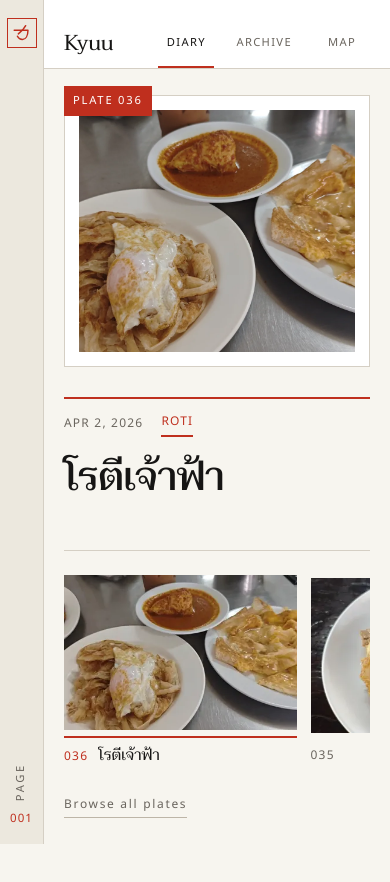
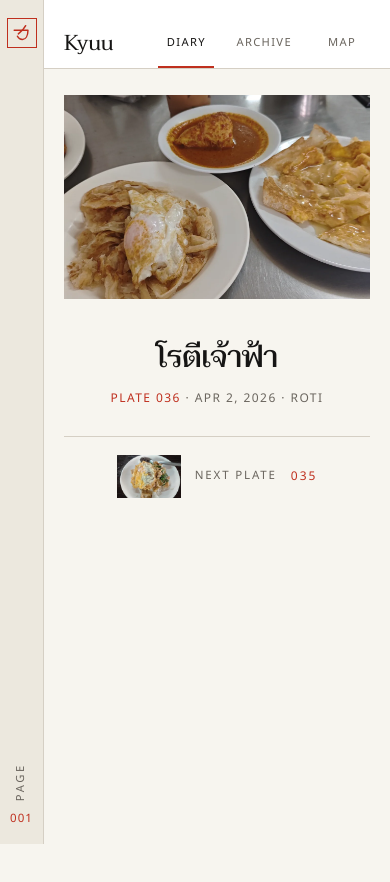
Before and after one commit to 8818x/kyuu, a plain HTML site: page index.html in a window 390 px wide. After the commit the page ends 844 px from the top, so only its background shows below. Drawn offline with nearby package versions, Linux system fonts and the light colour scheme.

Commit message:
Redesign diary as editorial 70/30 split with next-plate preview

```diff
--- a/app.js
+++ b/app.js
@@ -36,8 +36,7 @@ let markers = new Map();
 let selectedShopKey = null;
 let sheetTrigger = null;
 let popupTrigger = null;
-let pendingReveal = false;
-let revealedId = null;
+let renderedPlateId = null;
 let archiveReturn = null;
 
 const $ = (id) => document.getElementById(id);
@@ -50,7 +49,6 @@ const archiveCount = $("archive-count");
 const archiveBack = $("archive-back");
 const mapPanel = $("map-panel");
 const featuredBox = $("featured");
-const stripBox = $("strip");
 const shopItemsBox = $("shop-items");
 const mapCount = $("map-count");
 const statusEl = $("status");
@@ -167,49 +165,14 @@ function announce(text) {
   statusEl.textContent = text;
 }
 
-function currentThread() {
-  return stripBox.querySelector(".thread");
-}
-
-function scrollThreadTo(thread, left, smooth) {
-  const max = Math.max(0, thread.scrollWidth - thread.clientWidth);
-  const target = Math.max(0, Math.min(left, max));
-  const behavior = smooth && !prefersReducedMotion() ? "smooth" : "instant";
-  try { thread.scrollTo({ left: target, behavior }); }
-  catch (e) { thread.scrollLeft = target; }
-}
-
-function centerThumb(el, smooth = false) {
-  const thread = currentThread();
-  if (!thread || !el) return;
-  const threadRect = thread.getBoundingClientRect();
-  const elRect = el.getBoundingClientRect();
-  const offset = elRect.left - threadRect.left;
-  scrollThreadTo(thread, thread.scrollLeft + offset - (thread.clientWidth - elRect.width) / 2, smooth);
-}
-
-function ensureVisible(el, smooth = false) {
-  const thread = currentThread();
-  if (!thread || !el) return;
-  const threadRect = thread.getBoundingClientRect();
-  const elRect = el.getBoundingClientRect();
-  const inset = Math.min(48, thread.clientWidth * 0.12);
-  if (elRect.left >= threadRect.left + inset && elRect.right <= threadRect.right - inset) return;
-  centerThumb(el, smooth);
-}
-
 function selectPlate(id, keepFocus = true) {
   if (id === selectedPlateId) return;
-  const item = visibleEntries().find((x) => entryId(x.entry, x.index) === id);
+  const item = diaryList().find((x) => entryId(x.entry, x.index) === id);
   if (!item) return;
   selectedPlateId = id;
   setLast(id);
-  pendingReveal = true;
   renderDiary();
   announce("Plate " + plateNumber(item.entry) + ", " + (item.entry.shop || "untitled"));
-  if (!keepFocus) return;
-  const next = stripBox.querySelector('.print-thumb[data-id="' + CSS.escape(id) + '"]');
-  if (next) next.focus({ preventScroll: true });
 }
 
 function makeStamp(entry) {
@@ -305,146 +268,132 @@ function emptyState(message, actionLabel, onAction) {
 
 /* ---------- Diary ---------- */
 
-function makeFeatured(item) {
+function makeFeatured(item, list, isEntering) {
   const { entry, index } = item;
   const id = entryId(entry, index);
   const photos = photosOf(entry);
   const el = document.createElement("article");
-  el.className = "feature";
+  el.className = "feature" + (isEntering ? " is-entering" : "");
   el.dataset.id = id;
 
+  const media = document.createElement("figure");
+  media.className = "plate";
   if (photos.length) {
-    const media = document.createElement("div");
-    media.className = "plate";
     const img = document.createElement("img");
     img.className = "plate-photo";
     img.src = displaySrc(entry);
     img.alt = entry.shop ? "Photograph from " + entry.shop : "";
     img.loading = "eager";
     img.decoding = "async";
-    const label = document.createElement("span");
-    label.className = "plate-label";
-    label.textContent = "PLATE " + plateNumber(entry);
     img.onerror = () => {
       media.classList.add("is-missing");
-      img.style.visibility = "hidden";
-      label.textContent = "PLATE " + plateNumber(entry) + " — PHOTO UNAVAILABLE";
+      img.hidden = true;
     };
-    media.append(img, label);
-    el.appendChild(media);
+    media.appendChild(img);
+  } else {
+    media.classList.add("is-missing");
   }
+  media.appendChild(makeMissingLabel(entry));
 
-  const body = document.createElement("div");
-  body.className = "feature-body";
-  const marks = document.createElement("div");
-  marks.className = "marks";
-  marks.append(makeDateStamp(entry.date), makeStamp(entry));
+  const col = document.createElement("div");
+  col.className = "plate-side";
 
+  const head = document.createElement("div");
+  head.className = "plate-head";
   const title = document.createElement("h1");
   title.className = "shop-name";
   title.lang = "th";
   title.textContent = entry.shop || "Untitled";
+  const meta = document.createElement("p");
+  meta.className = "plate-meta";
+  const no = document.createElement("span");
+  no.className = "plate-no";
+  no.textContent = "PLATE " + plateNumber(entry);
+  meta.appendChild(no);
+  const bits = [formatDate(entry.date), dishLabel(typesOf(entry))].filter(Boolean);
+  if (bits.length) {
+    const rest = document.createElement("span");
+    rest.textContent = " · " + bits.join(" · ");
+    meta.appendChild(rest);
+  }
+  head.append(title, meta);
+  appendNote(head, entry);
 
-  body.append(marks, title);
-  appendNote(body, entry);
-  el.appendChild(body);
+  col.append(head, makeNextPlate(list, item));
+  el.append(media, col);
   return el;
 }
 
-function makeThumb(item, isCurrent) {
-  const { entry, index } = item;
-  const id = entryId(entry, index);
-  const photos = photosOf(entry);
-  const el = document.createElement("button");
-  el.className = "print-thumb" + (isCurrent ? " is-current" : "");
-  el.type = "button";
-  el.dataset.id = id;
-  if (photos.length) el.setAttribute("aria-label", "View photograph from " + (entry.shop || "this plate"));
+function makeMissingLabel(entry) {
+  const label = document.createElement("figcaption");
+  label.className = "plate-missing";
+  label.textContent = "PLATE " + plateNumber(entry) + " — PHOTO UNAVAILABLE";
+  return label;
+}
 
-  const mat = document.createElement("span");
-  mat.className = "thumb-mat";
-  if (photos.length) {
+function makeNextPlate(list, item) {
+  const idx = list.indexOf(item);
+  const next = list[(idx + 1) % list.length];
+  const btn = document.createElement("button");
+  btn.type = "button";
+  btn.className = "next-plate";
+  if (!next || list.length < 2) {
+    btn.hidden = true;
+    return btn;
+  }
+  const nextId = entryId(next.entry, next.index);
+  const thumb = document.createElement("span");
+  thumb.className = "next-plate-thumb";
+  if (photosOf(next.entry).length) {
     const img = document.createElement("img");
-    img.src = thumbSrc(entry);
+    img.src = thumbSrc(next.entry);
     img.alt = "";
     img.loading = "lazy";
     img.decoding = "async";
     img.draggable = false;
     img.onerror = () => { img.hidden = true; };
-    mat.appendChild(img);
+    thumb.appendChild(img);
   }
-  const meta = document.createElement("span");
-  meta.className = "thumb-meta";
-  const no = document.createElement("b");
-  no.textContent = plateNumber(entry);
-  const name = document.createElement("span");
-  name.className = "thumb-title";
-  name.lang = "th";
-  name.textContent = entry.shop || "Untitled";
-  meta.append(no, name);
-  el.append(mat, meta);
+  const label = document.createElement("span");
+  label.className = "next-plate-label";
+  label.textContent = "Next plate";
+  const num = document.createElement("span");
+  num.className = "next-plate-no";
+  num.textContent = plateNumber(next.entry);
+  btn.append(thumb, label, num);
+  btn.setAttribute("aria-label",
+    "Next plate: " + plateNumber(next.entry) + ", " + (next.entry.shop || "untitled"));
+  btn.addEventListener("click", () => goToPlate(nextId));
+  return btn;
+}
 
-  if (id === getLast()) {
-    const flag = document.createElement("span");
-    flag.className = "tape-flag";
-    flag.setAttribute("aria-label", "Last viewed");
-    el.appendChild(flag);
-  }
-  if (photos.length) {
-    el.setAttribute("aria-label", "View plate from " + (entry.shop || "this plate"));
-    el.addEventListener("click", (e) => selectPlate(id, e.detail === 0));
-  } else {
-    el.disabled = true;
-  }
-  return el;
+function goToPlate(id) {
+  const feature = featuredBox.querySelector(".feature");
+  if (!feature || prefersReducedMotion()) { selectPlate(id); return; }
+  feature.classList.add("is-leaving");
+  setTimeout(() => selectPlate(id), 150);
 }
 
 function renderDiary() {
   const list = diaryList();
   const shown = list.length;
   const filtered = shown !== entries.length;
-  const previousScroll = currentThread()?.scrollLeft || 0;
-  const firstBuild = revealedId === null;
+  const isEntering = renderedPlateId !== null && renderedPlateId !== selectedPlateId;
 
   featuredBox.replaceChildren();
-  stripBox.replaceChildren();
   if (!list.length) {
     featuredBox.appendChild(emptyState(
       filtered ? "No plates match this search or filter." : "The ledger is empty.",
       filtered ? "Show all plates" : null,
       () => setFilter(filters[0])
     ));
+    renderedPlateId = null;
     return;
   }
   const selected = list.find((item) => entryId(item.entry, item.index) === selectedPlateId) || list[0];
-  featuredBox.appendChild(makeFeatured(selected));
-
-  const currentId = entryId(selected.entry, selected.index);
-  const thread = document.createElement("div");
-  thread.className = "thread";
-  thread.tabIndex = 0;
-  thread.setAttribute("role", "listbox");
-  thread.setAttribute("aria-label", "Photograph archive — click a plate, or use the arrow keys");
-  thread.append(...list.map((item) => {
-    const thumb = makeThumb(item, entryId(item.entry, item.index) === currentId);
-    thumb.setAttribute("role", "option");
-    thumb.setAttribute("aria-selected", String(entryId(item.entry, item.index) === currentId));
-    return thumb;
-  }));
-  stripBox.appendChild(thread);
-
-  const active = thread.querySelector(".print-thumb.is-current");
-  if (active) {
-    if (firstBuild) {
-      centerThumb(active);
-    } else if (pendingReveal) {
-      ensureVisible(active, true);
-    } else {
-      thread.scrollLeft = previousScroll;
-    }
-  }
-  revealedId = currentId;
-  pendingReveal = false;
+  selectedPlateId = entryId(selected.entry, selected.index);
+  featuredBox.appendChild(makeFeatured(selected, list, isEntering));
+  renderedPlateId = selectedPlateId;
 }
 
 /* ---------- Archive ---------- */
@@ -596,8 +545,7 @@ function openPlateFromArchive(id, tile, fromKeyboard = false) {
   archiveReturn = { id, scrollY: window.scrollY, fromKeyboard };
   selectedPlateId = id;
   setLast(id);
-  pendingReveal = true;
-  revealedId = id;
+  renderedPlateId = id;
 
   const item = diaryList().find((x) => entryId(x.entry, x.index) === id);
   const sharp = item ? displaySrc(item.entry) : "";
@@ -1106,75 +1054,6 @@ listToggle.addEventListener("click", () => {
   listToggle.setAttribute("aria-expanded", String(open));
 });
 
-/* filmstrip interactions — delegated so re-renders keep one listener set */
-let filmDrag = null;
-let filmSuppressClick = false;
-
-stripBox.addEventListener("pointerdown", (e) => {
-  const thread = e.target.closest(".thread");
-  if (!thread || e.pointerType !== "mouse" || e.button !== 0) return;
-  filmDrag = { thread, id: e.pointerId, x: e.clientX, scroll: thread.scrollLeft, moved: false };
-});
-
-stripBox.addEventListener("pointermove", (e) => {
-  if (!filmDrag || e.pointerId !== filmDrag.id) return;
-  const dx = e.clientX - filmDrag.x;
-  if (Math.abs(dx) > 4) filmDrag.moved = true;
-  if (filmDrag.moved) {
-    filmDrag.thread.classList.add("is-dragging");
-    filmDrag.thread.scrollLeft = filmDrag.scroll - dx;
-  }
-});
-
-function endFilmDrag(e) {
-  if (!filmDrag || e.pointerId !== filmDrag.id) return;
-  const thread = filmDrag.thread;
-  thread.classList.remove("is-dragging");
-  if (filmDrag.moved) {
-    filmSuppressClick = true;
-    setTimeout(() => { filmSuppressClick = false; }, 0);
-  }
-  filmDrag = null;
-}
-stripBox.addEventListener("pointerup", endFilmDrag);
-stripBox.addEventListener("pointercancel", endFilmDrag);
-
-stripBox.addEventListener("click", (e) => {
-  if (!filmSuppressClick) return;
-  e.preventDefault();
-  e.stopPropagation();
-  filmSuppressClick = false;
-}, true);
-
-stripBox.addEventListener("wheel", (e) => {
-  const thread = e.target.closest(".thread");
-  if (!thread) return;
-  const delta = Math.abs(e.deltaY) > Math.abs(e.deltaX) ? e.deltaY : e.deltaX;
-  if (!delta) return;
-  const max = Math.max(0, thread.scrollWidth - thread.clientWidth);
-  if ((delta > 0 && thread.scrollLeft >= max - 1) || (delta < 0 && thread.scrollLeft <= 1)) return;
-  e.preventDefault();
-  thread.style.scrollBehavior = "auto";
-  thread.scrollLeft += delta;
-  thread.style.scrollBehavior = "";
-}, { passive: false });
-
-stripBox.addEventListener("keydown", (e) => {
-  const thread = e.target.closest(".thread");
-  if (!thread) return;
-  if (!["ArrowLeft", "ArrowRight", "Home", "End"].includes(e.key)) return;
-  e.preventDefault();
-  const list = diaryList();
-  if (!list.length) return;
-  let idx = list.findIndex((x) => entryId(x.entry, x.index) === selectedPlateId);
-  if (idx < 0) idx = 0;
-  if (e.key === "Home") idx = 0;
-  else if (e.key === "End") idx = list.length - 1;
-  else idx = Math.max(0, Math.min(list.length - 1, idx + (e.key === "ArrowRight" ? 1 : -1)));
-  const target = list[idx];
-  selectPlate(entryId(target.entry, target.index));
-});
-
 window.addEventListener("hashchange", renderRoute);
 window.addEventListener("popstate", renderRoute);
 archiveBack.addEventListener("click", returnToArchive);
--- a/index.html
+++ b/index.html
@@ -6,7 +6,7 @@
   <title>Kyuu</title>
   <link rel="icon" href="data:,">
   <link rel="stylesheet" href="https://unpkg.com/leaflet@1.9.4/dist/leaflet.css">
-  <link rel="stylesheet" href="styles.css?v=132">
+  <link rel="stylesheet" href="styles.css?v=140">
 </head>
 <body>
   <a class="skip-link" href="#main">Skip to content</a>
@@ -42,10 +42,6 @@
           <span>Back to archive</span>
         </button>
         <div id="featured"></div>
-
-        <div id="strip" class="print-strip" aria-label="Prints in this ledger"></div>
-
-        <a id="archive-entry" class="strip-all" href="#/archive">Browse all plates</a>
       </section>
 
       <section id="archive-panel" hidden aria-labelledby="archive-heading">
@@ -97,7 +93,7 @@
   </div>
 
   <script src="https://unpkg.com/leaflet@1.9.4/dist/leaflet.js"></script>
-  <script src="data/entries.js?v=132"></script>
-  <script src="app.js?v=132"></script>
+  <script src="data/entries.js?v=140"></script>
+  <script src="app.js?v=140"></script>
 </body>
 </html>
--- a/styles.css
+++ b/styles.css
@@ -90,40 +90,35 @@ input{caret-color:var(--accent)}
 .marks{display:flex;gap:18px;align-items:center;flex-wrap:wrap;border-top:2px solid var(--accent);padding-top:12px}
 .inscription{font-family:var(--body);font-size:1.12rem;line-height:1.8;color:var(--ink);max-width:66ch;border-top:1px solid var(--rule);padding-top:18px}
 
-/* featured print */
-.feature{display:grid;grid-template-columns:1.05fr .95fr;gap:clamp(32px,4vw,64px);align-items:start;animation:settle .5s cubic-bezier(.2,.8,.2,1) both}
-.plate{display:block;width:100%;background:var(--paper);padding:14px;position:relative;border:1px solid var(--rule);text-decoration:none;font:inherit;color:inherit;text-align:left}
-.plate-photo{width:100%;height:clamp(300px,30vw,390px);object-fit:cover;background:var(--photo-well)}
-.plate-label{position:absolute;top:-10px;left:-1px;background:var(--accent);color:var(--paper);font-family:var(--label);font-size:.7rem;letter-spacing:.16em;padding:5px 9px}
-.plate.is-missing .plate-photo{visibility:hidden}
-.plate.is-missing .plate-label{max-width:calc(100% - 16px);line-height:1.4;white-space:normal}
-.feature-body{padding-top:4px}
-.shop-name{font-family:var(--display);font-size:clamp(2.5rem,5vw,4rem);font-weight:500;line-height:1.12;letter-spacing:-.015em;margin:22px 0 12px;text-wrap:balance}
-.shop-name a{text-decoration:none}
-.shop-name a:hover{color:var(--accent)}
-.feature-body .inscription{margin-top:28px}
-.feature-body .ink-link{margin-top:24px}
+/* diary — editorial split: photograph 65 / notes 35 */
+.feature{display:grid;grid-template-columns:minmax(0,70fr) minmax(0,30fr);gap:clamp(28px,5vw,96px);align-items:stretch;min-height:calc(100svh - 210px)}
+.plate{margin:0;display:block;background:none;align-self:center}
+.plate-photo{display:block;width:100%;height:auto;background:var(--photo-well)}
+.plate-missing{display:none}
+.plate.is-missing{background:var(--photo-well);border:1px solid var(--rule);min-height:clamp(240px,36vw,520px);display:flex;align-items:center;justify-content:center}
+.plate.is-missing .plate-missing{display:block;font-family:var(--label);font-size:.75rem;letter-spacing:.14em;color:var(--secondary);padding:24px;text-align:center}
+.plate-side{display:grid;grid-template-rows:1fr auto;gap:clamp(20px,3vw,40px);height:100%;padding-block:clamp(6px,3vh,32px);text-align:center}
+.plate-head{align-self:center;justify-self:center;max-width:32ch}
+.plate-meta{margin:clamp(14px,2vw,22px) 0 0;font-family:var(--label);font-size:.75rem;letter-spacing:.12em;text-transform:uppercase;color:var(--secondary);line-height:1.9;text-wrap:balance}
+.plate-meta .plate-no{color:var(--accent)}
+.shop-name{font-family:var(--display);font-size:clamp(2.1rem,3.4vw,3.5rem);font-weight:500;line-height:1.06;letter-spacing:-.015em;margin:0;text-wrap:balance}
+.plate-head .inscription{font-family:var(--body);font-size:1rem;line-height:1.7;color:var(--secondary);max-width:34ch;margin:clamp(18px,2.4vw,26px) auto 0;border:0;padding:0;text-align:center}
+.next-plate{appearance:none;background:none;border:0;padding:0;display:inline-flex;flex-direction:column;align-items:center;gap:12px;margin:0 auto;color:var(--secondary);font-family:var(--label);cursor:pointer;align-self:end;justify-self:center}
+.next-plate-thumb{display:block;width:clamp(72px,7vw,104px);overflow:hidden;background:var(--photo-well)}
+.next-plate-thumb img{display:block;width:100%;aspect-ratio:3/2;height:auto;object-fit:cover;transition:opacity .35s ease}
+.next-plate:hover .next-plate-thumb img{opacity:.82}
+.next-plate-label{font-size:.72rem;letter-spacing:.16em;text-transform:uppercase}
+.next-plate-no{font-size:.75rem;letter-spacing:.16em;color:var(--accent);font-variant-numeric:tabular-nums}
+.next-plate:focus-visible{outline:2px solid var(--accent);outline-offset:6px}
+@keyframes plate-in{from{opacity:0;transform:translateY(10px)}to{opacity:1;transform:none}}
+@keyframes plate-out{from{opacity:1;transform:none}to{opacity:0;transform:translateY(-8px)}}
+.feature.is-entering .plate-photo{animation:plate-fade .55s cubic-bezier(.2,.8,.2,1) both}
+.feature.is-entering .plate-side{animation:plate-in .5s cubic-bezier(.2,.8,.2,1) both;animation-delay:.06s}
+.feature.is-leaving .plate-side{animation:plate-out .15s ease-in both}
+@keyframes plate-fade{from{opacity:.4}to{opacity:1}}
 
-/* print gallery — cinematic horizontal photo archive */
-.print-strip{margin-top:52px;border-top:1px solid var(--rule);padding-top:22px}
-.thread{--gal-gap:clamp(18px,2.4vw,34px);display:flex;gap:var(--gal-gap);overflow-x:auto;padding-block:2px 6px;scrollbar-width:none;-ms-overflow-style:none;scroll-snap-type:x proximity;scroll-behavior:smooth;cursor:grab;touch-action:pan-x;overscroll-behavior-x:contain}
-.thread::-webkit-scrollbar{display:none}
-.thread.is-dragging{cursor:grabbing;scroll-snap-type:none;scroll-behavior:auto;user-select:none}
-.print-thumb{position:relative;flex:0 0 calc((100% - 2 * var(--gal-gap)) / 3.45);min-width:230px;appearance:none;background:none;border:0;padding:0;color:inherit;font:inherit;text-align:left;cursor:pointer;scroll-snap-align:center}
-.print-thumb:disabled{cursor:default}
-.thumb-mat{display:block;position:relative}
-.thumb-mat img{display:block;width:100%;aspect-ratio:3/2;height:auto;object-fit:cover;background:var(--photo-well);user-select:none;-webkit-user-drag:none}
-.print-thumb.is-current .thumb-mat::after{content:"";position:absolute;left:0;right:0;bottom:-9px;height:2px;background:var(--accent)}
-.thumb-meta{display:flex;align-items:baseline;gap:10px;max-width:100%;font-family:var(--label);font-size:.75rem;letter-spacing:.14em;color:var(--secondary);padding-top:16px;overflow:hidden;white-space:nowrap}
-.thumb-meta b{flex:none;font-weight:400;color:var(--secondary);font-variant-numeric:tabular-nums}
-.print-thumb.is-current .thumb-meta b{color:var(--accent)}
-.thumb-title{display:none;flex:1 1 auto;min-width:0;overflow:hidden;text-overflow:ellipsis;font-family:var(--display);font-size:.96rem;letter-spacing:0;color:var(--ink)}
-.print-thumb.is-current .thumb-title{display:block}
-.tape-flag{position:absolute;top:2px;right:4px;width:16px;height:20px;background:var(--accent);clip-path:polygon(0 0,100% 0,100% 74%,50% 100%,0 74%)}
-.strip-all{display:inline-block;margin-top:18px;font-family:var(--label);font-size:.75rem;letter-spacing:.14em;color:var(--secondary);text-decoration:none;border-bottom:1px solid var(--rule-strong);padding-bottom:2px}
-.strip-all:hover{color:var(--accent);border-color:var(--accent)}
-
-/* archive — asymmetric editorial mosaic (repeatable 9-plate rhythm) */
+/* archive — asymmetric editorial mosaic (repeatable 12-plate rhythm) */
+ (repeatable 9-plate rhythm) */
 #diary-panel:focus{outline:none}
 .archive-back{display:inline-flex;align-items:center;gap:6px;appearance:none;background:none;border:0;padding:0 0 22px;font-family:var(--label);font-size:.75rem;letter-spacing:.14em;color:var(--secondary);cursor:pointer}
 .archive-back:hover{color:var(--accent)}
@@ -237,13 +232,17 @@ input{caret-color:var(--accent)}
 /* full-size photograph */
 
 @keyframes settle{from{opacity:0;transform:translateY(10px)}to{opacity:1;transform:none}}
-@media (prefers-reduced-motion:reduce){html{scroll-behavior:auto}.feature{animation:none}.sheet,.sheet-detail{transition:none}.print-thumb{transition:none}.thread{scroll-behavior:auto}}
+@media (prefers-reduced-motion:reduce){html{scroll-behavior:auto}.feature{animation:none}.sheet,.sheet-detail{transition:none}.feature.is-entering .plate-photo,.feature.is-entering .plate-side,.feature.is-leaving .plate-side{animation:none}.next-plate-thumb img{transition:none}}
 
 @media (max-width:900px){
   .map-ledger{grid-template-columns:260px minmax(0,1fr)}
-  .feature{grid-template-columns:1fr;gap:28px}
-  .plate-photo{max-height:60vh;object-fit:cover}
-  .print-thumb{flex-basis:calc((100% - var(--gal-gap)) / 2.3);min-width:200px}
+  .feature{grid-template-columns:minmax(0,64fr) minmax(0,36fr);gap:clamp(22px,3.4vw,40px);min-height:0}
+  .plate{align-self:start}
+  .plate-photo{max-height:none}
+  .plate-side{display:flex;flex-direction:column;justify-content:space-between;height:auto;gap:clamp(20px,4vw,40px);padding-block:0}
+  .plate-head{align-self:stretch;margin-top:clamp(0px,2vh,16px);max-width:30ch}
+  .shop-name{font-size:clamp(1.85rem,3.1vw,2.5rem)}
+  .next-plate{align-self:center;justify-self:auto}
   /* archive rhythm: 8-plate cycle on tablet (two rows of 12 tracks) */
   .archive-tile{--drop:0px}
   .archive-tile:nth-child(8n+1){--span:4;--ar:3/4}
@@ -273,15 +272,14 @@ input{caret-color:var(--accent)}
   .filter{font-size:.7rem}
   .stamp-filters{gap:16px}
   .content{padding-top:26px;padding-bottom:72px}
-  .feature{grid-template-columns:1fr;gap:26px}
-  .plate-photo{height:clamp(240px,62vw,320px);aspect-ratio:auto}
-  .shop-name{font-size:2.5rem;margin-top:18px}
-  .feature-body .inscription{margin-top:20px}
-  .print-strip{margin-top:38px}
-  .thread{--gal-gap:14px}
-  .print-thumb{flex-basis:calc((100% - 0.6 * var(--gal-gap)) / 1.28);min-width:0}
-  .thumb-meta{font-size:.75rem;letter-spacing:.1em;padding-top:12px}
-  .print-thumb.is-current .thumb-mat::after{bottom:-8px}
+  .feature{grid-template-columns:1fr;gap:22px;min-height:0}
+  .plate-photo{height:auto;max-height:none}
+  .plate-side{height:auto;grid-template-rows:auto auto;gap:26px;padding-block:0 8px}
+  .plate-head{margin-top:6px;max-width:38ch}
+  .shop-name{font-size:clamp(1.9rem,7vw,2.4rem);margin-top:14px}
+  .plate-head .inscription{margin-top:16px}
+  .next-plate{align-self:stretch;justify-self:stretch;margin:0;flex-direction:row;justify-content:center;gap:14px;padding-block:18px 0;border-top:1px solid var(--rule)}
+  .next-plate-thumb{width:64px}
   .archive-grid{column-gap:12px;row-gap:20px}
   .archive-caption{gap:8px;padding-top:11px}
   .archive-sub{display:none}
```
